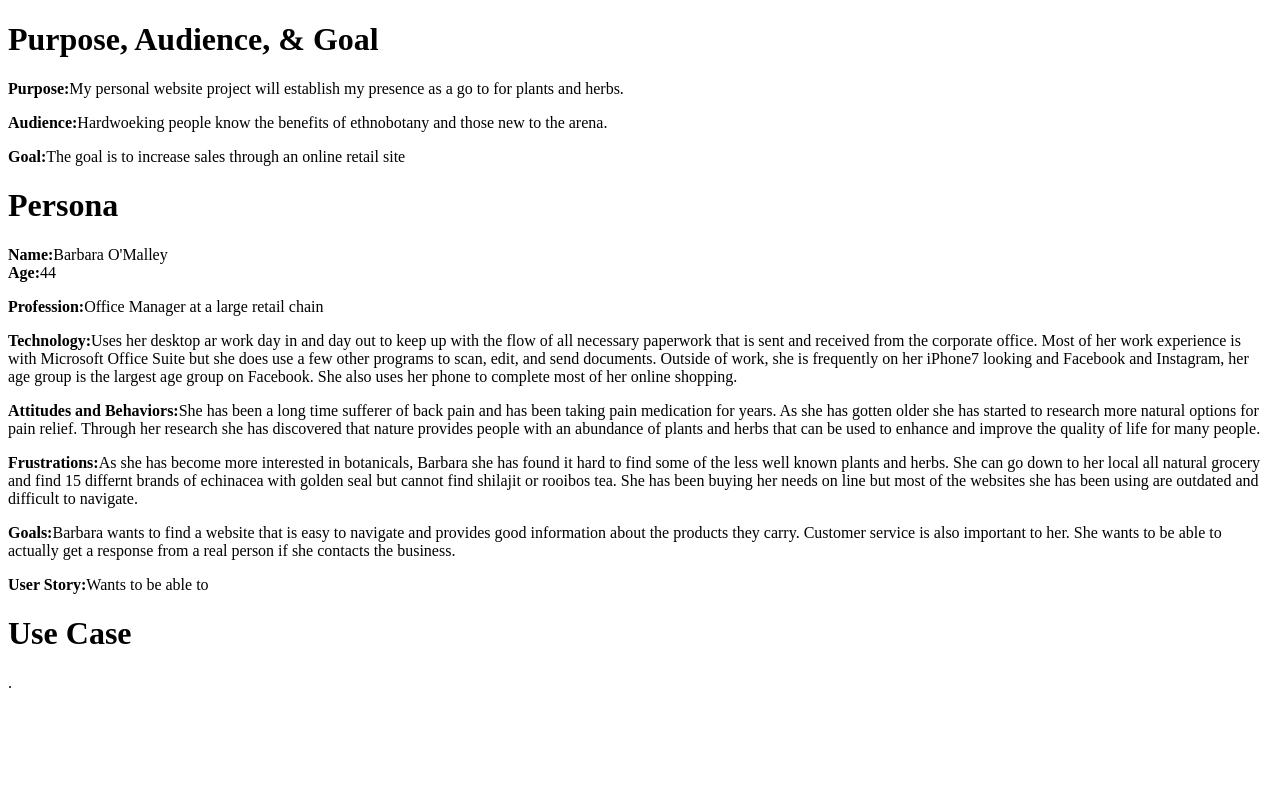
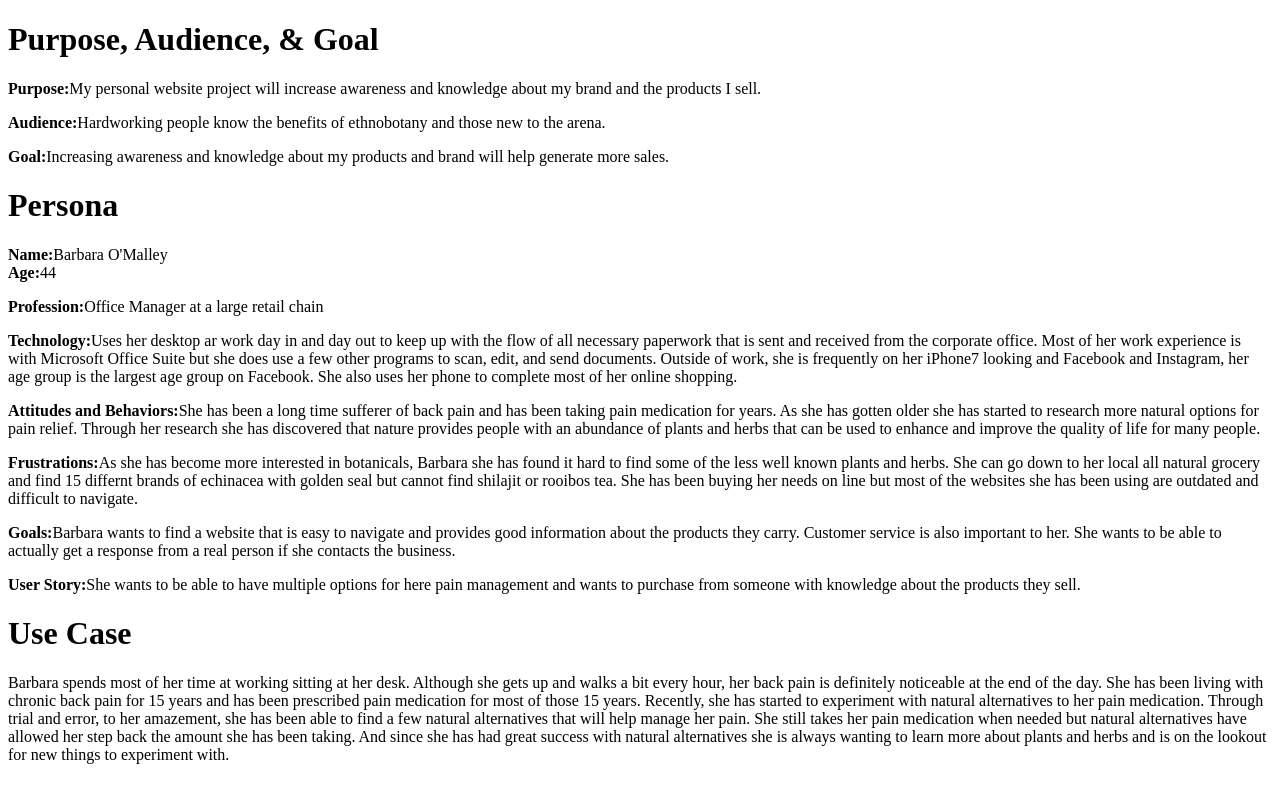
Before and after one commit to stevestonenm/stevestone-pwp, a PHP site: page /milestone-1.php in a window 1280 px wide. Run offline with PHP 8.4, Linux system fonts and the light colour scheme.

Commit message:
finished use case

```diff
--- a/public_html/documentation/milestone-1.php
+++ b/public_html/documentation/milestone-1.php
@@ -1,13 +1,18 @@
 <!DOCTYPE html>
 <html>
+
 	<head>
 		<meta charset="utf-8">
 	</head>
+
 	<body>
+
 		<h1>Purpose, Audience, & Goal</h1>
-		<p><strong>Purpose:</strong>My personal website project will establish my presence as a go to for plants and herbs.</p>
-		<p><strong>Audience:</strong>Hardwoeking people know the benefits of ethnobotany and those new to the arena.</p>
-		<p><strong>Goal:</strong>The goal is to increase sales through an online retail site<p>
+		<p><strong>Purpose:</strong>My personal website project will increase awareness and knowledge about my brand and
+			the products I sell.</p>
+		<p><strong>Audience:</strong>Hardworking people know the benefits of ethnobotany and those new to the arena.</p>
+		<p><strong>Goal:</strong>Increasing awareness and knowledge about my products and brand will help generate more
+			sales.<p>
 		<h1>Persona</h1>
 		<p><strong>Name:</strong>Barbara O'Malley<br>
 			<strong>Age:</strong>44<br></p>
@@ -28,9 +33,17 @@
 		<p><strong>Goals:</strong>Barbara wants to find a website that is easy to navigate and provides good information
 			about the products they carry. Customer service is also important to her. She wants to be able to actually get
 			a response from a real person if she contacts the business.</p>
-		<p><strong>User Story:</strong>Wants to be able to </p>
+		<p><strong>User Story:</strong>She wants to be able to have multiple options for here pain management and wants to
+			purchase from someone with knowledge about the products they sell.</p>
 		<h1>Use Case</h1>
-		<p></p>
-		<p>.</p>
+		<p>Barbara spends most of her time at working sitting at her desk. Although she gets up and walks a bit every hour,
+			her back pain is definitely noticeable at the end of the day. She has been living with chronic back pain for 15
+			years and has been prescribed pain medication for most of those 15 years. Recently, she has started to experiment
+			with natural alternatives to her pain medication.  Through trial and error, to her amazement, she has been able
+			to find a few natural alternatives that will help manage her pain. She still takes her pain medication when needed
+			but natural alternatives have allowed her step back the amount she has been taking. And since she has had great
+			success with natural alternatives she is always wanting to learn more about plants and herbs and is on the lookout
+			for new things to experiment with.</p>
+
 	</body>
 </html>
```
Also changed, not shown: README.md.
